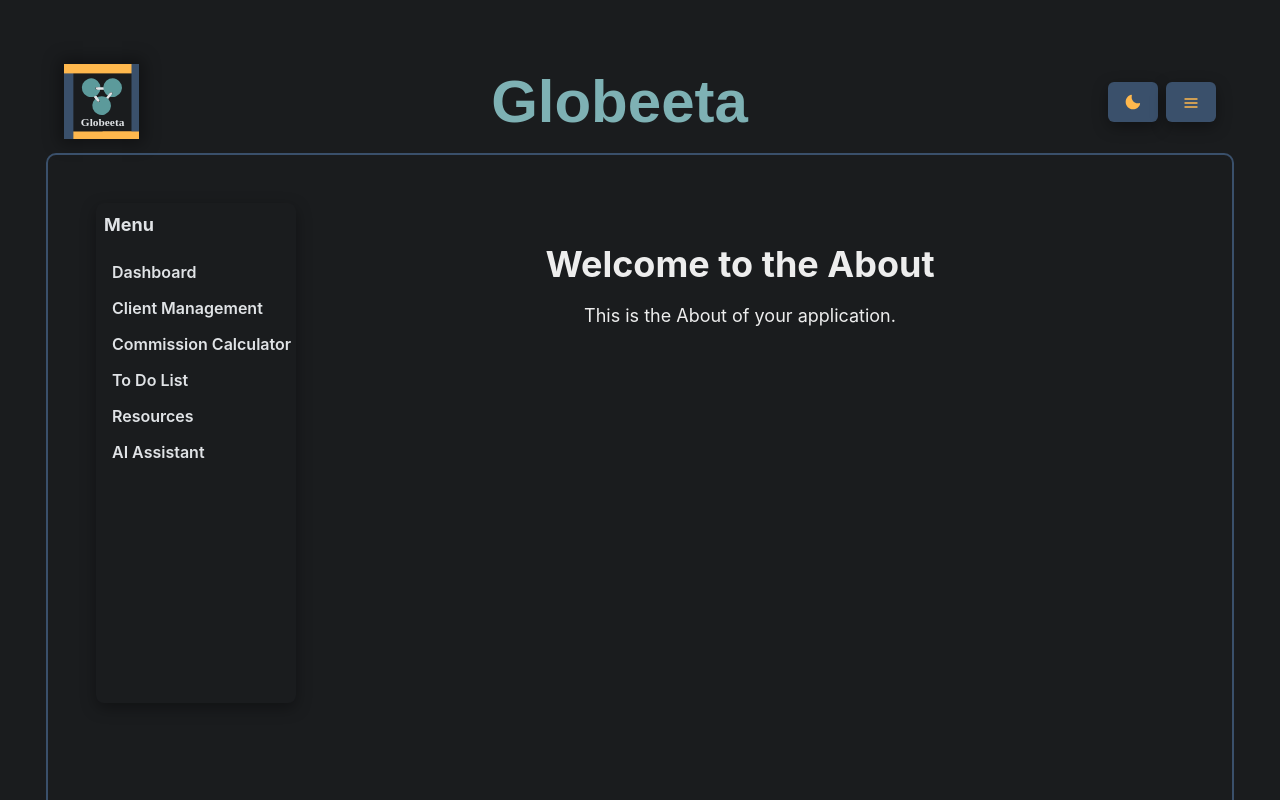
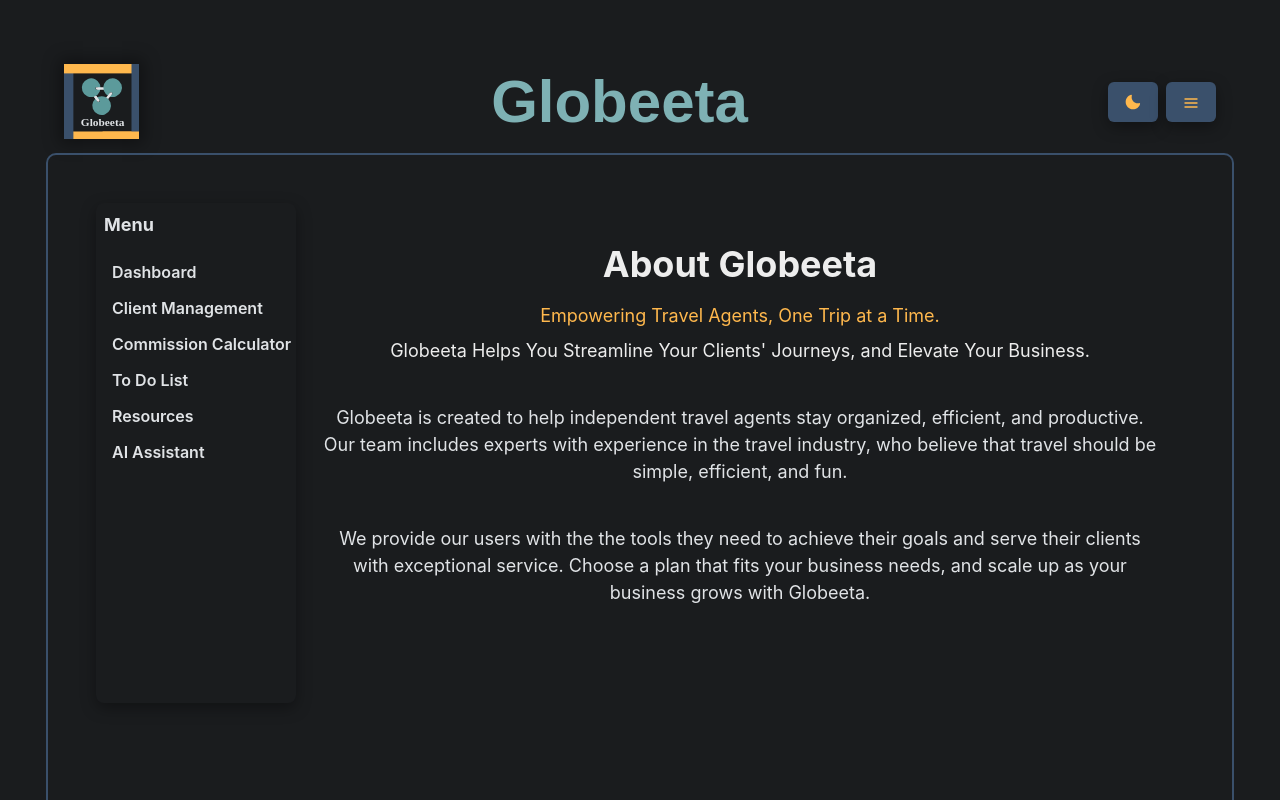
Before and after one commit to JayEyeM/Travel-Agent-App, a React (Vite) app: page /about in a window 1280 px wide. Shown: the top 800 px of the page. Built offline with nearby package versions, Linux system fonts and the light colour scheme; no server answers.

Commit message:
Just updating about

```diff
--- a/src/pages/about.tsx
+++ b/src/pages/about.tsx
@@ -1,16 +1,37 @@
 // src/pages/about.tsx
 import React from 'react';
 import { Box, Heading, Text } from '@chakra-ui/react';
+import { useBrandColors } from '../components/generalUtils/theme';
 
 const About: React.FC = () => {
+  const { primary, background, accent, secondary, text } = useBrandColors();
   return (
     <Box textAlign="center" py={10} px={6}>
       <Heading as="h1" size="xl" mb={4}>
-        Welcome to the About
+        About Globeeta
       </Heading>
-      <Text fontSize="lg">
-        This is the About of your application.
+      <Text color={secondary} fontSize="lg">
+
+        Empowering Travel Agents, One Trip at a Time.
       </Text>
+      <Text fontSize="lg" mt={2}>
+
+      Globeeta Helps You Streamline Your Clients' Journeys, and Elevate Your Business.
+      </Text>
+
+      <Box>
+        <Text fontSize="lg" mt={10} color={text}>
+          Globeeta is created to help independent travel agents stay organized, efficient, and productive.
+          Our team includes experts with experience in the travel industry, who believe that travel should be simple,
+          efficient, and fun.
+        </Text>
+      </Box>
+      <Box>
+        <Text fontSize="lg" mt={10} color={text}>
+          We provide our users with the the tools they need to achieve their goals and serve their clients with exceptional service.
+          Choose a plan that fits your business needs, and scale up as your business grows with Globeeta.
+        </Text>
+      </Box>
     </Box>
   );
 };
--- a/src/pages/learnMore.tsx
+++ b/src/pages/learnMore.tsx
@@ -9,10 +9,10 @@ const LearnMore: React.FC = () => {
     return (
         <Box textAlign="center" py={10} px={6}>
             <Heading as="h1" size="xl" mb={4}>
-                Learn More
+                Learn Globeeta
             </Heading>
             <Text fontSize="lg">
-                Welcome to the Learn More page of your application.
+            Globeeta is the one stop shop for independent travel agents to manage their clients, bookings, commissions, and more!
             </Text>
 
             <Box mt={10} w={'80%'} ml={'auto'} mr={'auto'} display={'flex'} flexDirection={'column'}>
```
